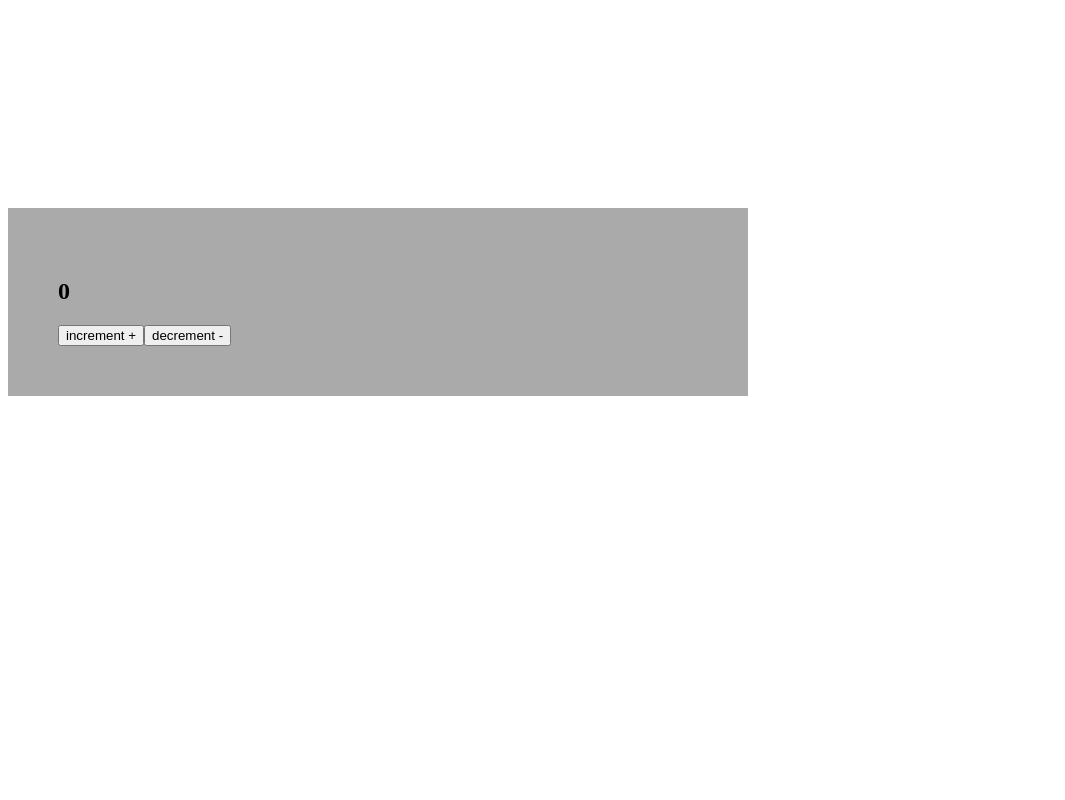
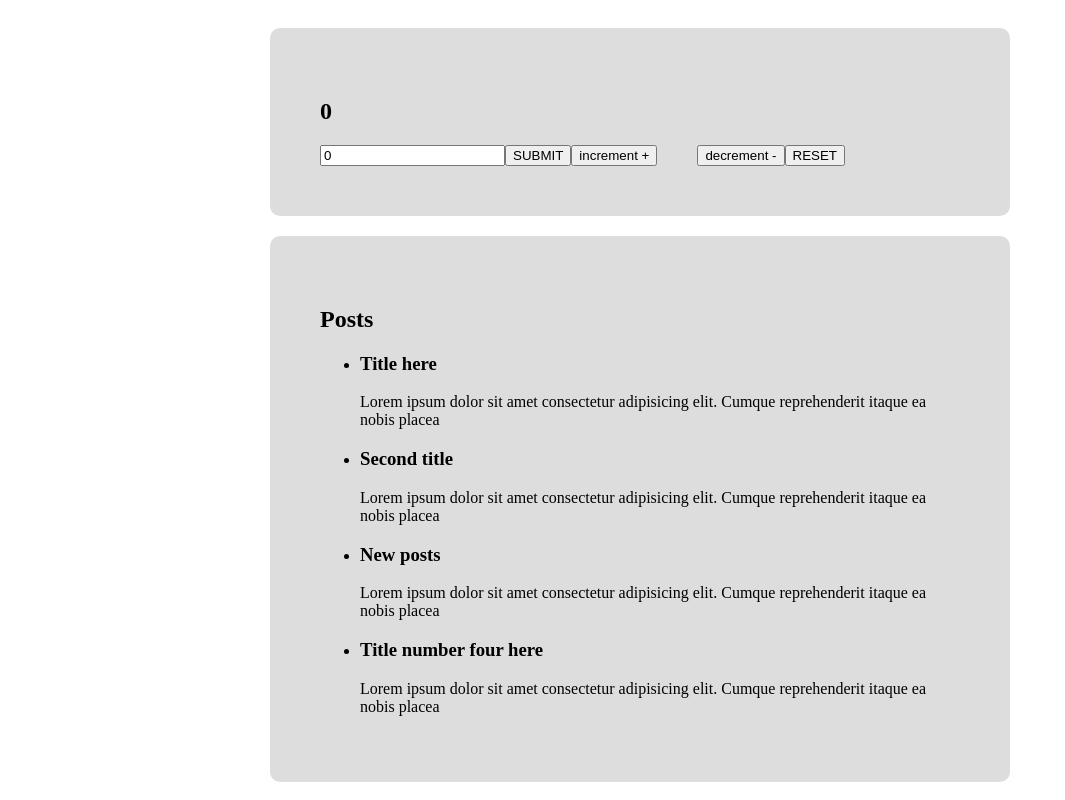
Before and after one commit to webioann/Sandbox_FB_TS, a React app: page / in a window 1280 px wide. Shown: the whole page, without its empty margins (0-1065 px from the left). Built offline with nearby package versions, Linux system fonts and the light colour scheme.

Commit message:
rename folder

```diff
--- a/src/app/counter_slice.ts
+++ b/src/app/counter_slice.ts
@@ -1,8 +1,5 @@
 import { createSlice } from "@reduxjs/toolkit";
-
-export interface ICountState {
-    count: number;
-}
+import { ICountState } from "./redux_types";
 
 const initialState: ICountState = {
     count: 0,
@@ -18,9 +15,14 @@ export const counter_slice = createSlice({
         decrement: state => {
             state.count -= 1
         },
-
+        byAmount: (state, action) => {
+            state.count += action.payload
+        },
+        resetCounter: state => {
+            state.count = 0
+        }
     }
 })
 
-export const { increment, decrement } = counter_slice.actions;
+export const { increment, decrement, byAmount, resetCounter } = counter_slice.actions;
 export default counter_slice.reducer;
--- /dev/null
+++ b/src/app/posts_slice.ts
@@ -0,0 +1,20 @@
+import { createSlice } from '@reduxjs/toolkit'
+import { IPostType } from './redux_types'
+
+const initialState: IPostType[] = [
+    { id: 1, title: 'Title here', content: 'Lorem ipsum dolor sit amet consectetur adipisicing elit. Cumque reprehenderit itaque ea nobis placeat est rem iste in id quos!' },
+    { id: 2, title: 'Second title', content: 'Lorem ipsum dolor sit amet consectetur adipisicing elit. Cumque reprehenderit itaque ea nobis placeat est rem iste in id quos!' },
+    { id: 3, title: 'New posts', content: 'Lorem ipsum dolor sit amet consectetur adipisicing elit. Cumque reprehenderit itaque ea nobis placeat est rem iste in id quos!' },
+    { id: 4, title: 'Title number four here', content: 'Lorem ipsum dolor sit amet consectetur adipisicing elit. Cumque reprehenderit itaque ea nobis placeat est rem iste in id quos!' },
+
+]
+
+const posts_slice = createSlice({
+    name: 'posts',
+    initialState,
+    reducers: {
+
+    }
+})
+
+export default posts_slice.reducer
--- /dev/null
+++ b/src/app/redux_types.ts
@@ -0,0 +1,13 @@
+export interface ICountState {
+    count: number
+}
+export interface IPostType {
+    id: number;
+    title: string;
+    content: string
+}
+
+export interface IReduxState {
+    counter: ICountState
+    posts: IPostType[]
+}
--- a/src/app/store.ts
+++ b/src/app/store.ts
@@ -1,16 +1,11 @@
 import { configureStore } from "@reduxjs/toolkit";
 import counterReducer from './counter_slice'
+import postsReducer from './posts_slice'
 
-interface ICountState {
-    count: number
-}
-
-export interface IReduxState {
-    counter: ICountState
-}
 
 export const store = configureStore({
     reducer: {
         counter: counterReducer,
+        posts: postsReducer,
     }
 })
--- a/src/components_redux/App.tsx
+++ b/src/components_redux/App.tsx
@@ -1,5 +1,6 @@
 import React, { useState } from 'react'
 import Counter from './Counter'
+import PostsList from './PostsList'
 import './app.css'
 
 const App = () => {
@@ -7,6 +8,7 @@ const App = () => {
     return (
         <main className='app-container'>
             <Counter/>
+            <PostsList/>
         </main>
     )
 }
--- a/src/components_redux/Counter.tsx
+++ b/src/components_redux/Counter.tsx
@@ -1,21 +1,35 @@
 import React, { useState } from 'react'
 import { useSelector, useDispatch } from 'react-redux'
-import { increment, decrement } from '../app/counter_slice'
-import { IReduxState } from '../app/store'
+import { increment, decrement, byAmount, resetCounter } from '../app/counter_slice'
+import { IReduxState } from '../app/redux_types'
 import './app.css'
 
 const Counter = () => {
 
     const dispatch = useDispatch();
     const count = useSelector((state: IReduxState) => state.counter.count)
+    const [amount, setAmount] = useState(0)
+    const addedValue = Number(amount) || 0 ;
+
+    function resetAll() {
+        setAmount(0)
+        dispatch(resetCounter())
+    }
 
     return (
-    <section className='counter'>
-        <h1>{count}</h1>
-        <button onClick={() => dispatch(increment())}>increment +</button>
-        <button onClick={() => dispatch(decrement())}>decrement -</button>
-    </section>
-)
+        <section className='counter'>
+            <h1>{count}</h1>
+            <input
+                type='text'
+                value={amount}
+                onChange={e => setAmount(Number(e.target.value))}
+            />
+            <button onClick={() => dispatch(byAmount(amount))}>SUBMIT</button>
+            <button onClick={() => dispatch(increment())} className='first-btn'>increment +</button>
+            <button onClick={() => dispatch(decrement())}>decrement -</button>
+            <button onClick={resetAll}>RESET</button>
+        </section>
+    )
 }
 
 export default Counter
--- /dev/null
+++ b/src/components_redux/PostsList.tsx
@@ -0,0 +1,26 @@
+import React from 'react'
+import { useSelector, useDispatch } from 'react-redux'
+import { IReduxState } from '../app/redux_types'
+import './posts.css'
+
+const PostsList = () => {
+
+    const posts = useSelector((state: IReduxState )=> state.posts)
+
+    return (
+        <section className='posts-list'>
+            <h2>Posts</h2>
+            <ul>
+                { posts.map((post) => (
+                    <li key={post.id}>
+                        <h3>{post.title}</h3>
+                        <p>{post.content.substring(0,100)}</p>
+                    </li>
+                ))}
+            </ul>
+
+        </section>
+    )
+}
+
+export default PostsList
--- a/src/components_redux/app.css
+++ b/src/components_redux/app.css
@@ -1,11 +1,17 @@
 .app-container{
     background-color: #fff;
     display: flex;
+    flex-direction: column;
     align-items: center;
+    justify-content: center;
 }
 .counter{
     width: 640px;
-    margin-top: 200px;
+    margin-top: 20px;
     padding: 50px;
-    background-color: #aaa;
+    background-color: #ddd;
+    border-radius: 10px;
 }
+.first-btn{
+    margin-right: 40px;
+}
--- /dev/null
+++ b/src/components_redux/posts.css
@@ -0,0 +1,8 @@
+.posts-list{
+    margin-top: 20px;
+    width: 640px;
+    padding: 50px;
+    background-color: #ddd;
+    border-radius: 10px;
+
+}
```
Also changed, not shown: src/assets/redux_logo.png (added).
